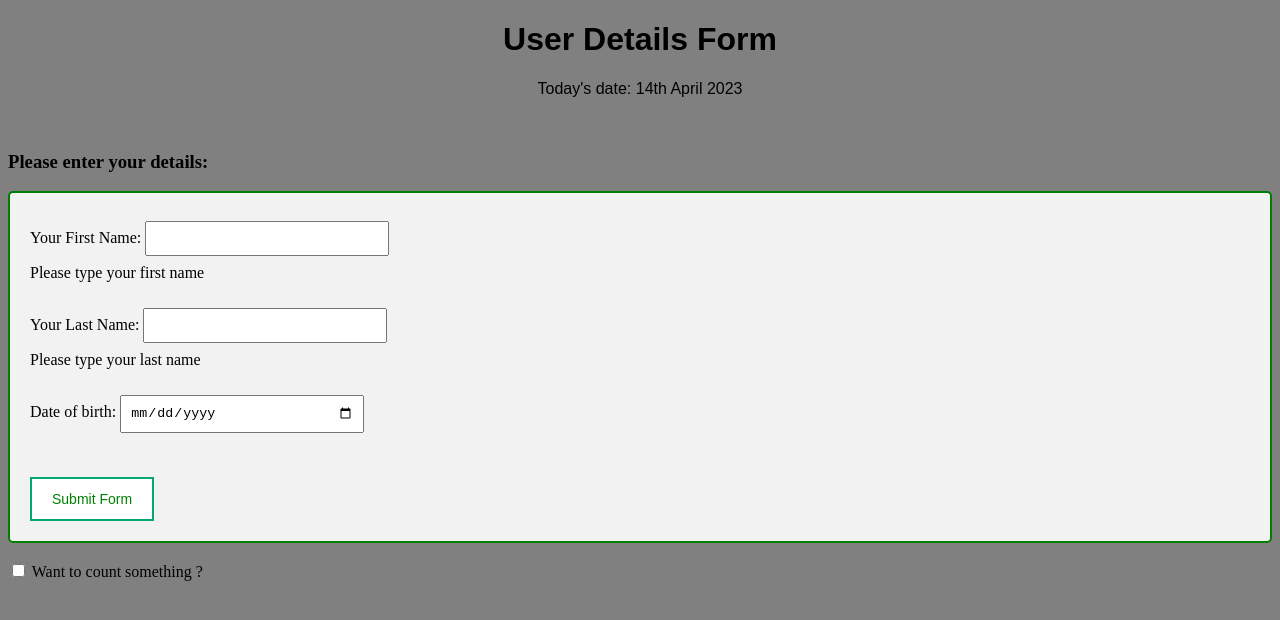
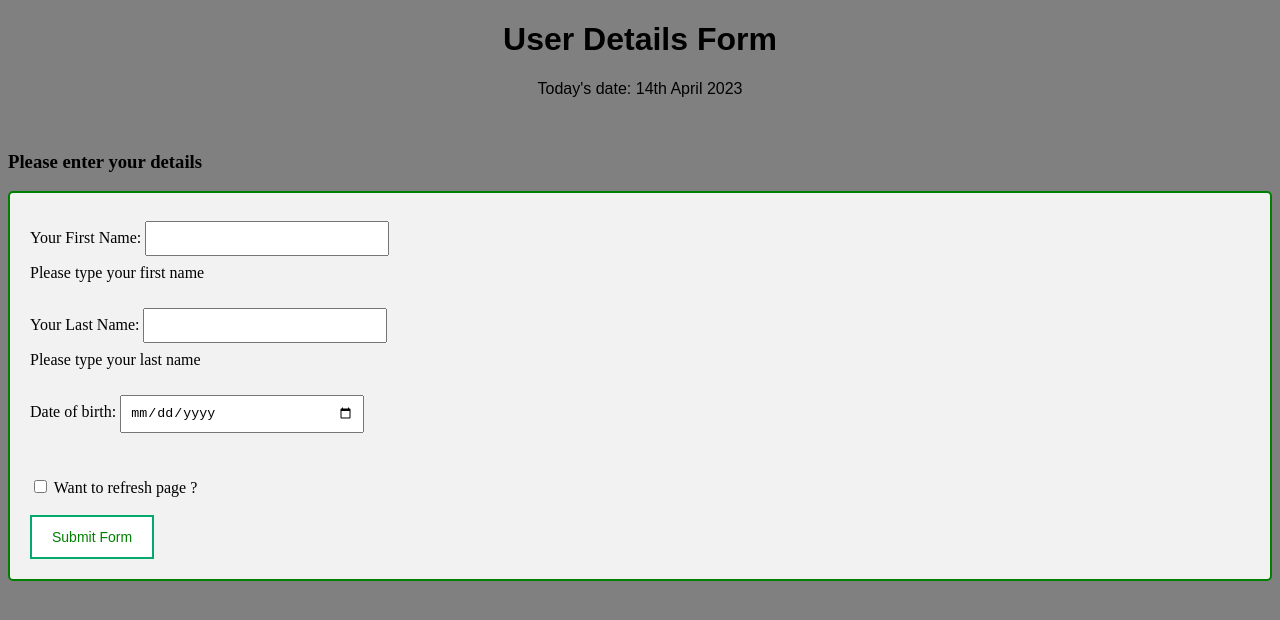
Before and after one commit to manaskantha/myreactdemo, a React (Create React App) app: page / in a window 1280 px wide. Shown: the top 620 px of the page. Built offline with nearby package versions, Linux system fonts and the light colour scheme.

Commit message:
Update 5 files

```diff
--- a/src/index.js
+++ b/src/index.js
@@ -20,6 +20,5 @@ root.render(
     <SayHello />
     <Greeting />
     <br />
-    <MainApp />
   </StrictMode>
 );
--- a/src/mycomponents/SayHello.js
+++ b/src/mycomponents/SayHello.js
@@ -2,11 +2,13 @@ import "./styles.css";
 import React from "react";
 import { PropTypes } from "prop-types";
 
-export default function SayHello({ firstName, lastName }) {
-  const message = firstName ? firstName : "Stranger";
+export default function SayHello(props) {
+  const message = props.firstName
+    ? props.firstName
+    : "Please enter your details";
   return (
     <div>
-      <h3>Please enter your details:</h3>
+      <h3>{message} </h3>
       {/* <p>{message}</p> */}
     </div>
   );
--- a/src/mycomponents/UseEffect.js
+++ b/src/mycomponents/UseEffect.js
@@ -38,12 +38,15 @@ function Child() {
   }, [count]);
 
   const element = (
+    <>
+      <label>Click to refresh </label>
       <button
         onClick={() => setCount((previousCount) => previousCount + 1)}
         className="Count"
       >
         {count}
       </button>
+    </>
   );
 
   console.log("%c    Child: render end", "color: MediumSpringGreen");
@@ -93,7 +96,7 @@ export default function MainApp() {
           checked={showChild}
           onChange={(e) => setShowChild(e.target.checked)}
         />{" "}
-        Want to count something ?
+        Want to refresh page ?
       </label>
       <div>{showChild ? <Child /> : null}</div>
     </>
--- a/src/mycomponents/UserForm.js
+++ b/src/mycomponents/UserForm.js
@@ -1,11 +1,13 @@
 import "./styles.css";
 import React, { useState } from "react";
 import SayHello from "./SayHello";
+import MainApp from "./UseEffect";
 
 function handleSubmit(event) {
   event.preventDefault();
-  const firstName = event.target.elements.firstName.value;
-  const lastName = event.target.elements.lastName.value;
+  console.log(event);
+  const firstName = event.target.form.firstName.value;
+  const lastName = event.target.form.lastName.value;
   const message =
     firstName && lastName ? "Submitted successfully" : "Invalid Input";
   alert(message);
@@ -17,7 +19,7 @@ export default function Greeting() {
   const [dob, setDob] = React.useState("");
   const value = (
     <div className="userForm">
-      <form onSubmit={handleSubmit}>
+      <form>
         <label htmlFor="firstName">Your First Name: </label>
         <input
           type="text"
@@ -57,7 +59,9 @@ export default function Greeting() {
         <br />
         {dob ? <strong>Your date of birth is: {dob}</strong> : ""}
         <br />
-        <button type="submit" className="btn success">
+        <MainApp />
+        <br />
+        <button type="submit" onClick={handleSubmit} className="btn success">
           Submit Form
         </button>
       </form>
```
Also changed, not shown: 1 other file (tests, documents, lock files or other folders). Lines whose indentation alone changed are shown as unchanged.
